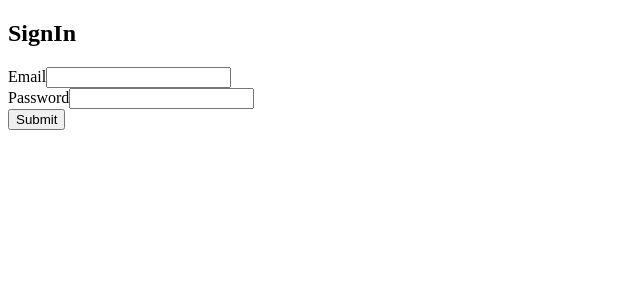
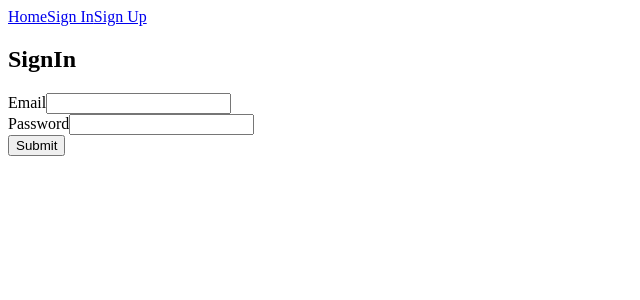
Before and after one commit to daniel328816/social_network_node, a React (Create React App) app in the folder react-front/: page /signin in a window 1280 px wide. Shown: the top 300 px of the page, without its empty margins (0-640 px from the left). Built offline with nearby package versions, Linux system fonts and the light colour scheme.

Commit message:
Menu component

```diff
--- a/react-front/src/MainRouter.js
+++ b/react-front/src/MainRouter.js
@@ -1,12 +1,14 @@
 import React from "react";
 import {Route, Switch} from "react-router-dom";
 import Home from "./core/Home";
+import Menu from "./core/Menu";
 import Signup from "./user/Signup";
 import Signin from "./user/Signin";
 
 
 const MainRouter = () => (
 	<div>
+		<Menu />
 		<Switch>
 			<Route exact path="/" component={Home}/>
 			<Route exact path="/signup" component={Signup}/>
--- /dev/null
+++ b/react-front/src/core/Menu.js
@@ -0,0 +1,12 @@
+import React from "react";
+import {Link} from "react-router-dom";
+
+const Menu = () => (
+	<div>
+		<Link to="/">Home</Link>
+		<Link to="/signin">Sign In</Link>
+		<Link to="/signup">Sign Up</Link>
+	</div>
+);
+
+export default Menu;
```
